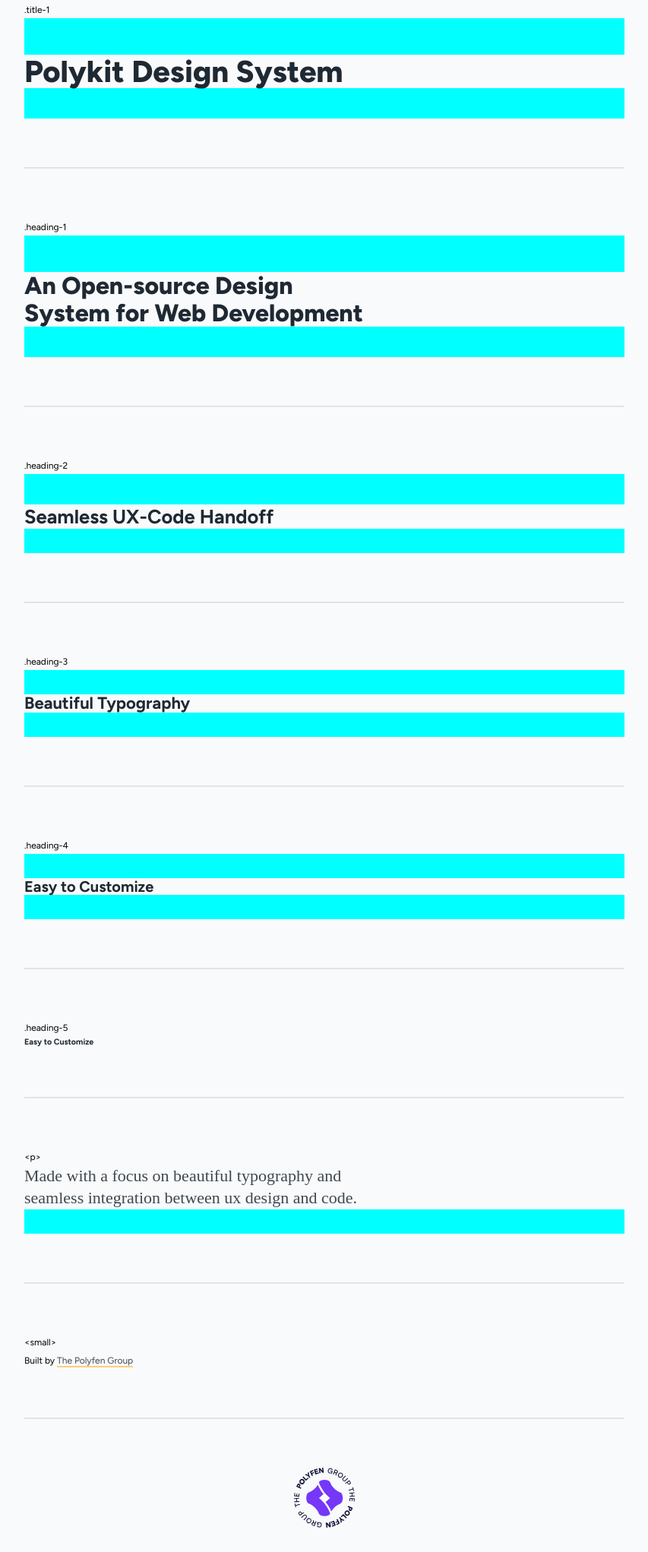
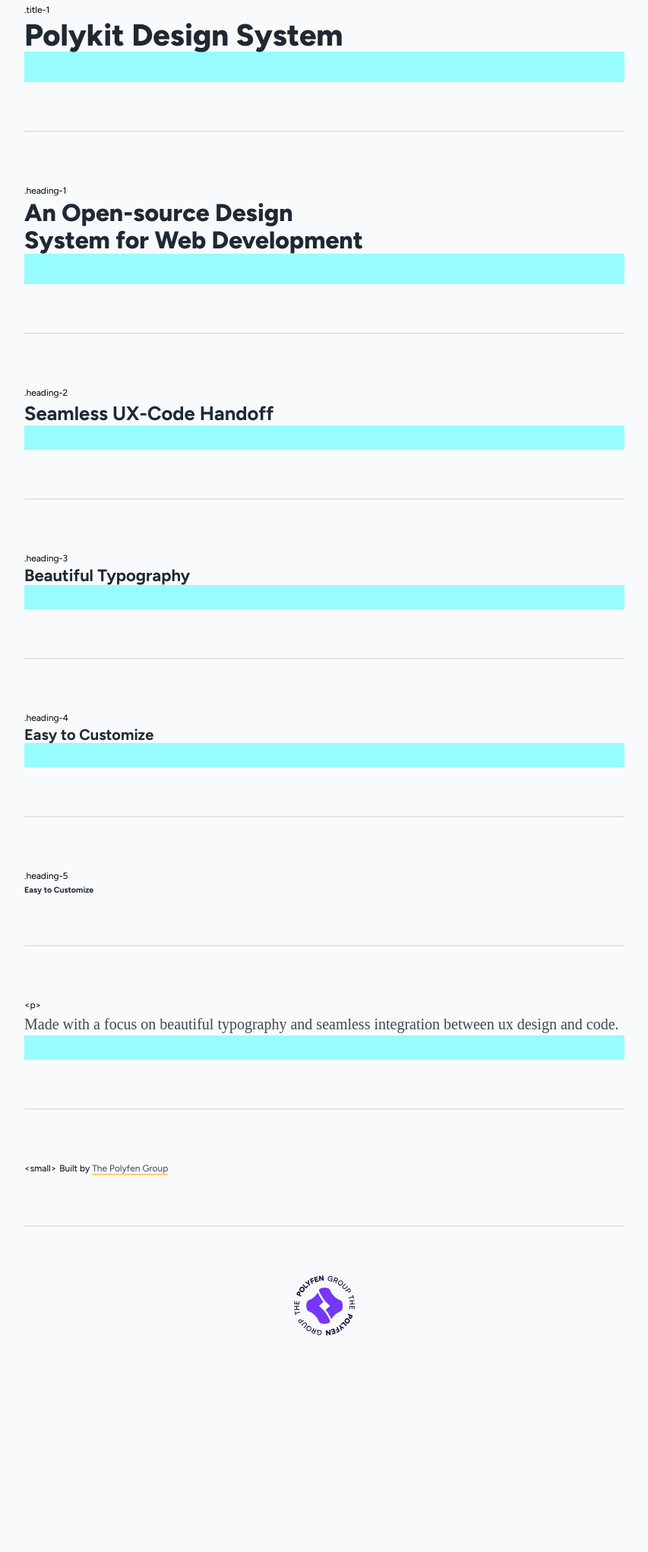
Before and after one commit to polyfen/polykit, a PHP site: page /typography.php in a window 1280 px wide. Shown: the part 58-2101 px from the top of the page at 76% size, without its empty margins (213-1066 px from the left). After the commit the page ends 1816 px from the top, so only its background shows below. Run offline with PHP 8.4, Linux system fonts and the light colour scheme.

Commit message:
Typography update

```diff
--- a/app/css/polykit-v01.css
+++ b/app/css/polykit-v01.css
@@ -278,7 +278,7 @@
 }
 
 p, p a, li, p strong, p span, li strong, th, td {
-  font-size: 1.375rem;
+  font-size: 1.25rem;
   line-height: 1.8rem;
   font-weight: 400;
 }
@@ -329,12 +329,12 @@
 
 .type-demo-margin {
   width: 100%;
-  background: cyan;
+  background: rgba(0, 255, 255, 0.4);
 }
 
 .type-demo-padding {
   width: 100%;
-  background: cyan;
+  background: rgba(0, 255, 255, 0.4);
 }
 
 /* TITLE-1 */
--- a/app/scss/base/_typography.scss
+++ b/app/scss/base/_typography.scss
@@ -115,7 +115,7 @@
 }
 
 p, p a, li, p strong, p span, li strong, th, td {
-    font-size: 1.375rem;
+    font-size: 1.25rem;
     line-height: 1.8rem;
     font-weight: 400;
 }
--- a/app/scss/site/_site.scss
+++ b/app/scss/site/_site.scss
@@ -1,11 +1,11 @@
 .type-demo-margin {
     width: 100%;
-    background: cyan;
+    background: rgba(0, 255, 255, 0.4);
 }
 
 .type-demo-padding {
     width: 100%;
-    background: cyan;
+    background: rgba(0, 255, 255, 0.4);
 }
 
 
--- a/typography.php
+++ b/typography.php
@@ -64,7 +64,6 @@
         <main class="container">
             <section class="title-1-demo">
                 <small class="caption">.title-1</small>
-                <div class="type-demo-padding type-demo-padding-top"></div>
                 <h1 class="title-1" style="margin-top:0;padding-top:0;margin-bottom:0;padding-bottom:0;">Polykit Design System</h1>
                 <div class="type-demo-margin type-demo-margin-bottom"></div>
             </section>
@@ -73,8 +72,6 @@
 
             <section class="heading-1-demo">
                 <small class="caption">.heading-1</small>
-                <div class="type-demo-margin type-demo-margin-top"></div>
-                <div class="type-demo-padding type-demo-padding-top"></div>
                 <h2 class="heading-1" style="margin-top:0;padding-top:0;margin-bottom:0;padding-bottom:0;">An Open-source Design System for Web Development</h2>
                 <div class="type-demo-margin type-demo-margin-bottom"></div>
             </section>
@@ -83,8 +80,6 @@
 
             <section class="heading-2-demo">
                 <small class="caption">.heading-2</small>
-                <div class="type-demo-margin type-demo-margin-top"></div>
-                <div class="type-demo-padding type-demo-padding-top"></div>
                 <h3 class="heading-2" style="margin-top:0;padding-top:0;margin-bottom:0;padding-bottom:0;">Seamless UX-Code Handoff</h3>
                 <div class="type-demo-margin type-demo-margin-bottom"></div>
             </section>
@@ -93,8 +88,6 @@
 
             <section class="heading-3-demo">
                 <small class="caption">.heading-3</small>
-                <div class="type-demo-margin type-demo-margin-top"></div>
-                <div class="type-demo-padding type-demo-padding-top"></div>
                 <h4 class="heading-3" style="margin-top:0;padding-top:0;margin-bottom:0;padding-bottom:0;">Beautiful Typography</h4>
                 <div class="type-demo-margin type-demo-margin-bottom"></div>
             </section>
@@ -103,8 +96,6 @@
 
             <section class="heading-4-demo">
                 <small class="caption">.heading-4</small>
-                <div class="type-demo-margin type-demo-margin-top"></div>
-                <div class="type-demo-padding type-demo-padding-top"></div>
                 <h5 class="heading-4" style="margin-top:0;padding-top:0;margin-bottom:0;padding-bottom:0;">Easy to Customize</h5>
                 <div class="type-demo-margin type-demo-margin-bottom"></div>
             </section>
@@ -113,8 +104,6 @@
 
             <section class="heading-5-demo">
                 <small class="caption">.heading-5</small>
-                <div class="type-demo-margin type-demo-margin-top"></div>
-                <div class="type-demo-padding type-demo-padding-top"></div>
                 <h6 class="heading-5" style="margin-top:0;padding-top:0;margin-bottom:0;padding-bottom:0;">Easy to Customize</h6>
                 <div class="type-demo-margin type-demo-margin-bottom"></div>
             </section>
@@ -123,8 +112,6 @@
 
             <section class="p-demo">
                 <small class="caption">&lt;p&gt;</small>
-                <div class="type-demo-margin type-demo-margin-top"></div>
-                <div class="type-demo-padding type-demo-padding-top"></div>
                 <p class="" style="margin-top:0;padding-top:0;margin-bottom:0;padding-bottom:0;">Made with a focus on beautiful typography and seamless integration between ux design and code.</p>
                 <div class="type-demo-margin type-demo-margin-bottom"></div>
             </section>
@@ -133,8 +120,6 @@
 
             <section class="small-demo">
                 <small class="caption">&lt;small&gt;</small>
-                <div class="type-demo-margin type-demo-margin-top"></div>
-                <div class="type-demo-padding type-demo-padding-top"></div>
                 <small style="margin-top:0;padding-top:0;margin-bottom:0;padding-bottom:0;">Built by <a href="https://thepolyfengroup.com">The Polyfen Group</a></small>
                 <div class="type-demo-margin type-demo-margin-bottom"></div>
             </section>
```
